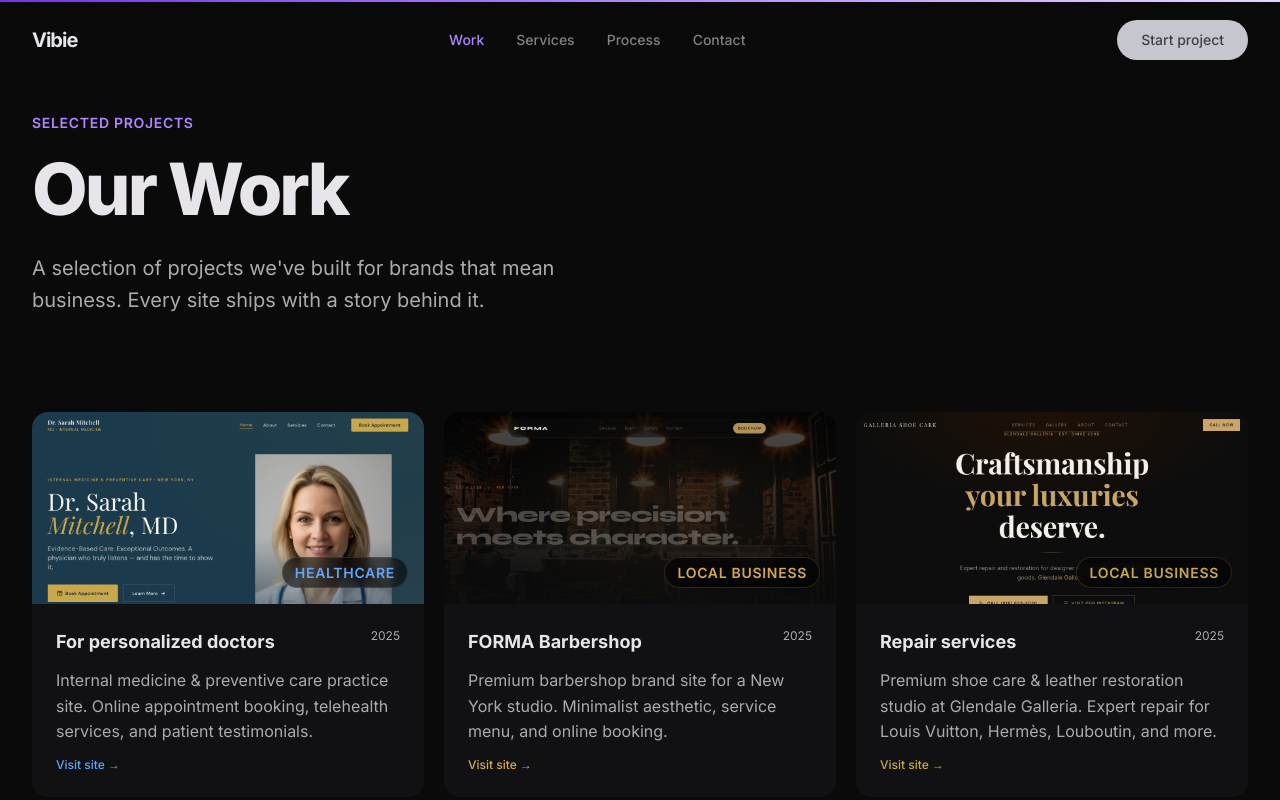
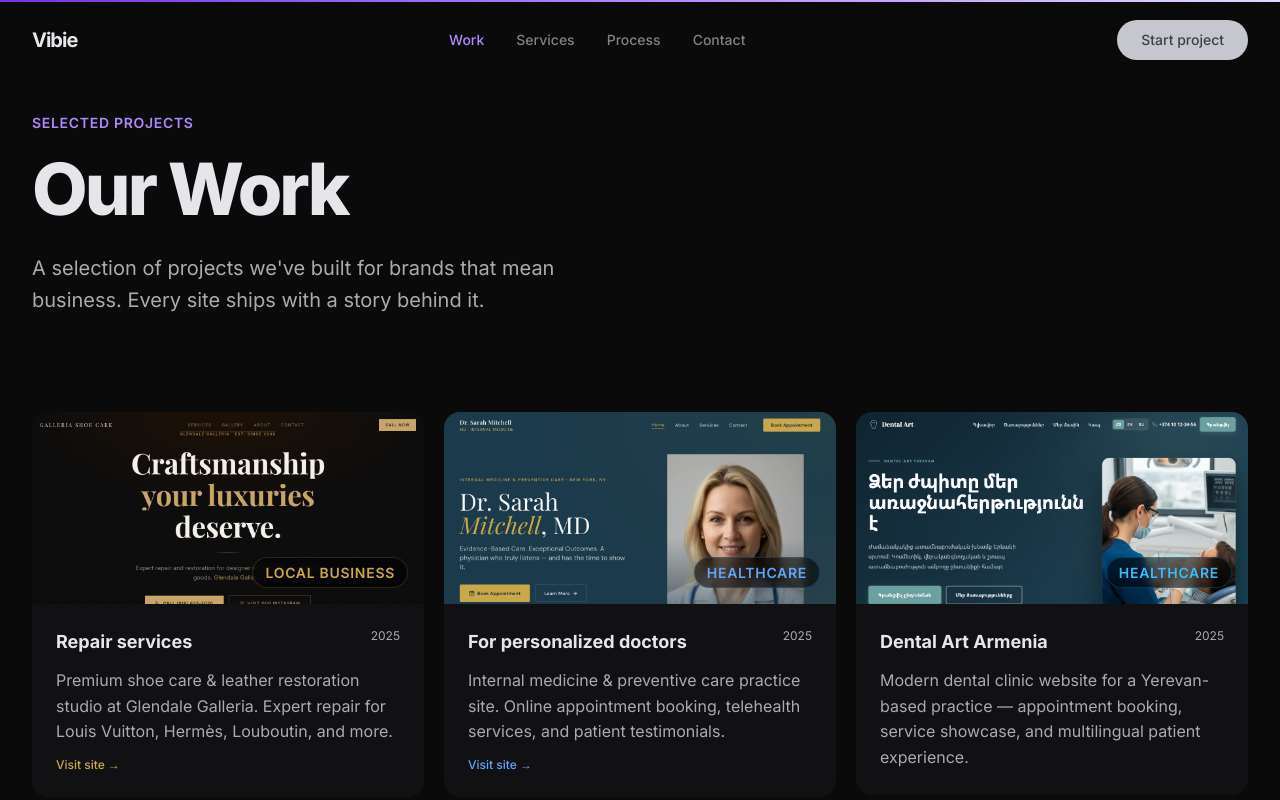
Before and after one commit to Ero44zz44/vibie-studio, a Next.js app: page /work in a window 1280 px wide. Shown: the top 800 px of the page. Built offline with nearby package versions, Linux system fonts and the light colour scheme.

Commit message:
Revert "Add FORMA Barbershop card, reorder work: doctors first, barbershop second"
This reverts commit bbac8176ed38f482bab3c913d115e664923a7677.

```diff
--- a/src/app/work/page.tsx
+++ b/src/app/work/page.tsx
@@ -18,6 +18,16 @@ type Project = {
 
 const projects: Project[] = [
   {
+    name: "Repair services",
+    category: "Local Business",
+    year: "2025",
+    description: "Premium shoe care & leather restoration studio at Glendale Galleria. Expert repair for Louis Vuitton, Hermès, Louboutin, and more.",
+    gradient: "from-yellow-900/40 to-stone-950/60",
+    accent: "#c9a84c",
+    url: "https://galleria-shoe-care.vercel.app/",
+    image: "/work/galleria-shoe-care.png",
+  },
+  {
     name: "For personalized doctors",
     category: "Healthcare",
     year: "2025",
@@ -26,26 +36,6 @@ const projects: Project[] = [
     accent: "#60a5fa",
     url: "https://doctors-website-orpin.vercel.app/",
     image: "/work/doctors-website.png",
-  },
-  {
-    name: "FORMA Barbershop",
-    category: "Local Business",
-    year: "2025",
-    description: "Premium barbershop brand site for a New York studio. Minimalist aesthetic, service menu, and online booking.",
-    gradient: "from-zinc-800/50 to-zinc-950/70",
-    accent: "#d4a853",
-    url: "https://barbershop-site-psi.vercel.app/",
-    image: "/work/barbershop-site.png",
-  },
-  {
-    name: "Repair services",
-    category: "Local Business",
-    year: "2025",
-    description: "Premium shoe care & leather restoration studio at Glendale Galleria. Expert repair for Louis Vuitton, Hermès, Louboutin, and more.",
-    gradient: "from-yellow-900/40 to-stone-950/60",
-    accent: "#c9a84c",
-    url: "https://galleria-shoe-care.vercel.app/",
-    image: "/work/galleria-shoe-care.png",
   },
   {
     name: "Dental Art Armenia",
```
Also changed, not shown: public/work/barbershop-site.png (deleted).
